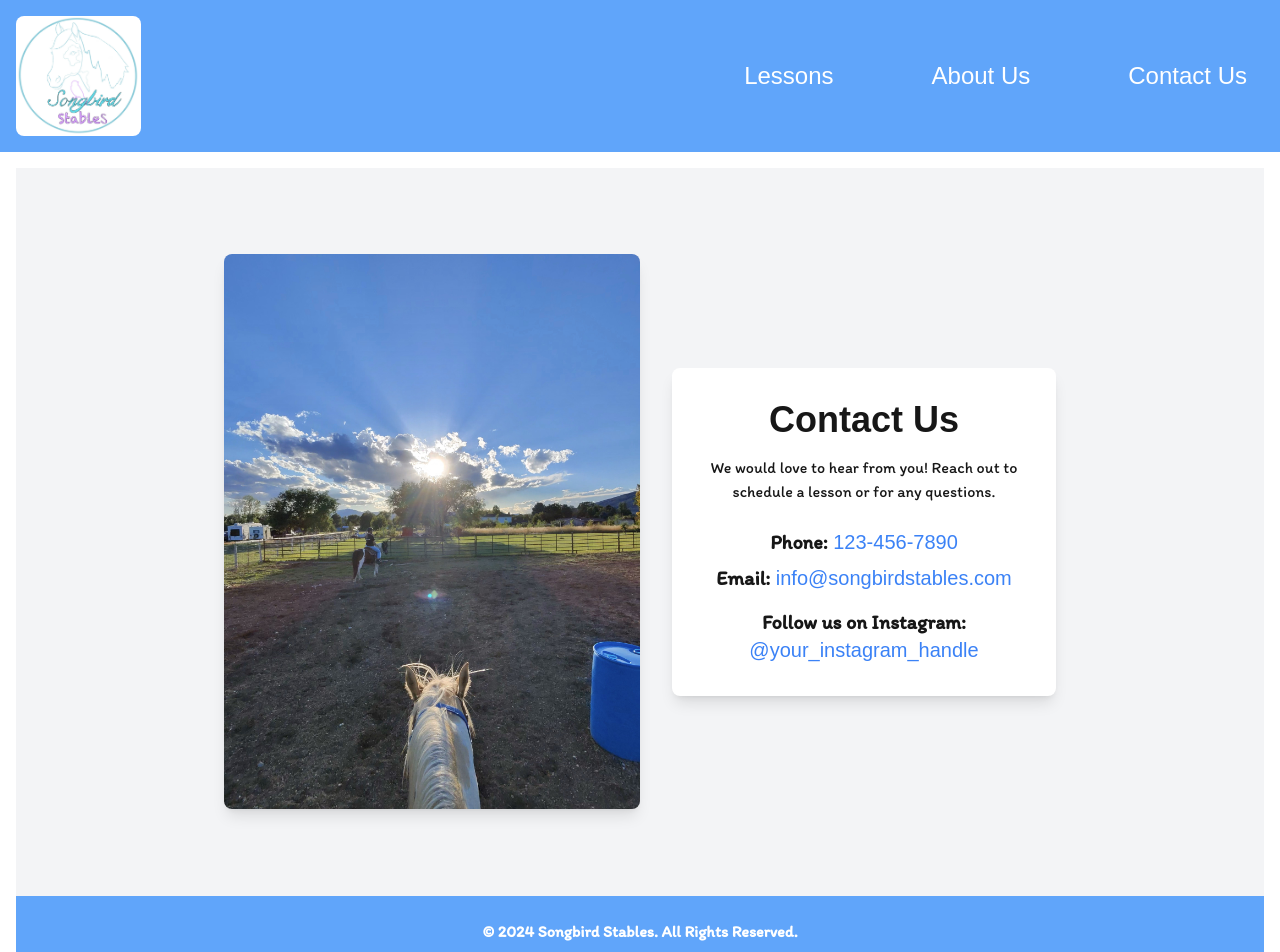
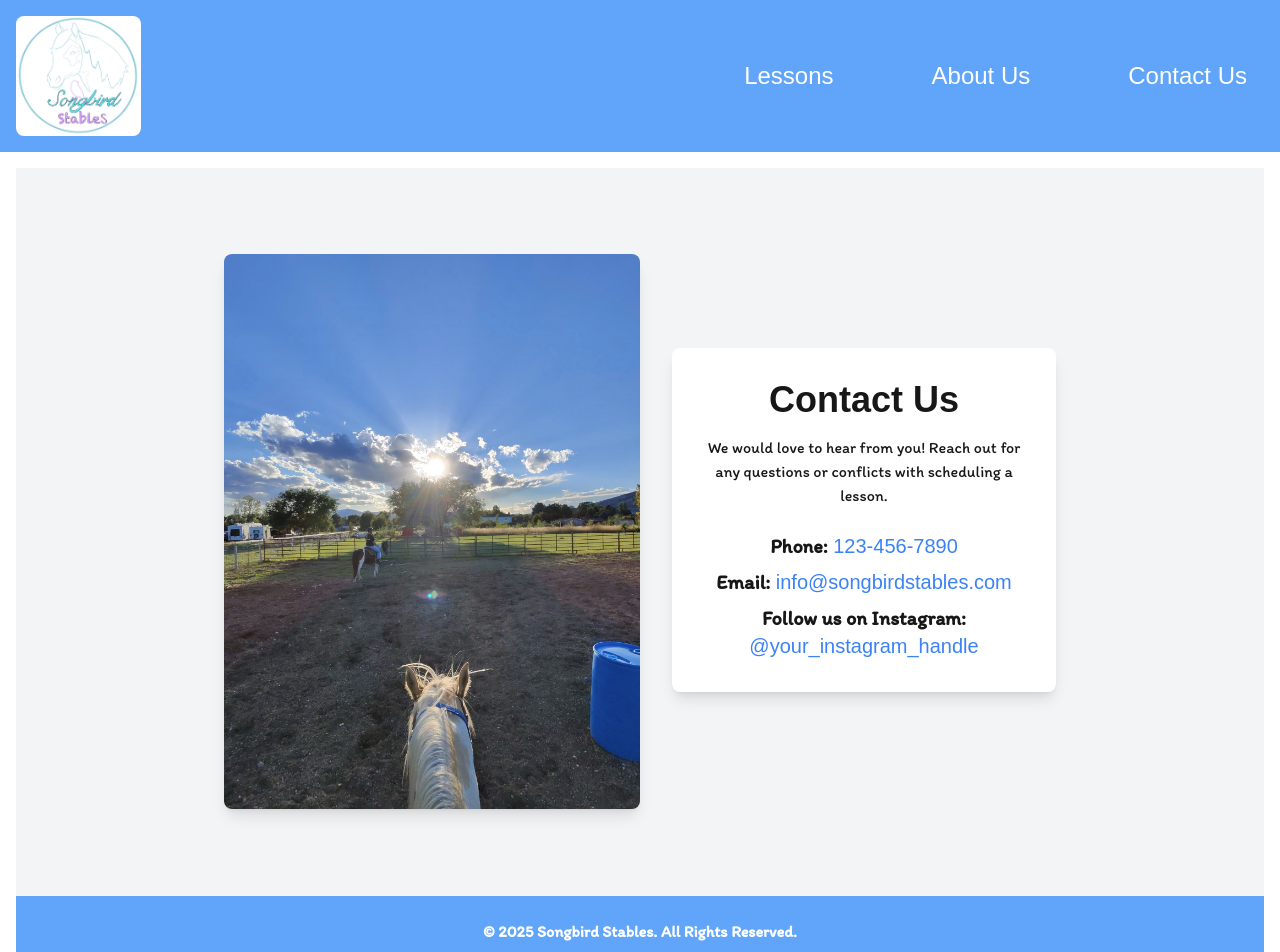
Before and after one commit to MacPerkins/SongbirdStables.github.io, a Next.js app in the folder songbirdstables-site/: page /contact in a window 1280 px wide. Shown: the top 952 px of the page. Built offline with nearby package versions, Linux system fonts and the light colour scheme; a web font is replaced by a local one.

Commit message:
added calendly app in lessons page

```diff
--- a/songbirdstables-site/src/app/about/page.tsx
+++ b/songbirdstables-site/src/app/about/page.tsx
@@ -40,7 +40,7 @@ export default function AboutUsPage() {
         <div className="bg-white p-6 rounded-lg shadow-lg max-w-sm text-center">
           <h2 className={`${birthstone.variable} text-2xl font-bold mb-4`}>Why Choose Us</h2>
           <p className={`${itim.variable}`}>
-          At Songbird Stables, we are all a family. As a small but growing business, class sizes are smaller, granting me more time to get to know each individual student, flexibility for time and makeup lessons. Students also are granted more time to be around the animals and help around the arena.
+          At Songbird Stables, we are all a family. As a small but growing business, class sizes are smaller, granting more time for me to get to know each individual student and adds flexibility for your schedule. Students also are granted more time to be around the animals and help around the arena.
           </p>
         </div>
       </section>
--- a/songbirdstables-site/src/app/components/footer.tsx
+++ b/songbirdstables-site/src/app/components/footer.tsx
@@ -5,7 +5,7 @@ export default function Footer() {
     <footer className="bg-blue-400 text-white py-6">
       <div className="container mx-auto text-center">
         <p className={`${birthstone.variable} font-bold`}>
-          &copy; 2024 Songbird Stables. All Rights Reserved.
+          &copy; 2025 Songbird Stables. All Rights Reserved.
         </p>
       </div>
     </footer>
--- a/songbirdstables-site/src/app/contact/page.tsx
+++ b/songbirdstables-site/src/app/contact/page.tsx
@@ -4,14 +4,16 @@ import Riding from "/src/public/images/riding-background.jpg";
 import Footer from "../components/footer";
 
 export default function ContactPage() {
+
+
     return (
-        <div className="min-h-screen flex flex-col bg-gray-100">
+        <section className="min-h-screen flex flex-col bg-gray-100">
+
             {/* Main Content Section */}
             <div className="flex-grow flex flex-col items-center justify-center">
 
                 {/* Contact Section */}
                 <div className="flex flex-col md:flex-row items-center justify-center w-full max-w-4xl mx-auto p-8">
-
                     {/* Horse Riding Image */}
                     <div className="flex-shrink-0 w-full md:w-1/2 mb-6 md:mb-0">
                         <Image
@@ -24,21 +26,21 @@ export default function ContactPage() {
                     </div>
 
                     {/* Contact Information Box */}
-                    <div className="bg-white p-8 rounded-lg shadow-lg text-center md:ml-8 w-full md:w-1/2 flex flex-col items-center">
+                    <div className="bg-white p-8 rounded-lg shadow-lg text-center mb-6 md:ml-8 w-full md:w-1/2 flex flex-col items-center">
                         <h2 className={`${birthstone.variable} text-4xl font-bold mb-4`}>Contact Us</h2>
                         <p className={`${itim.variable} mb-6`}>
-                            We would love to hear from you! Reach out to schedule a lesson or for any questions.
+                            We would love to hear from you! Reach out for any questions or conflicts with scheduling a lesson.
                         </p>
                         <div className="text-lg">
                             <p className="mb-2 text-xl font-semibold">
                                 Phone:
                                 <a href="tel:1234567890" className="font-normal text-blue-500 hover:underline"> 123-456-7890</a>
                             </p>
-                            <p className="text-xl font-semibold">
+                            <p className="mb-2 text-xl font-semibold">
                                 Email:
                                 <a href="mailto:info@songbirdstables.com" className="font-normal text-blue-500 hover:underline"> info@songbirdstables.com</a>
                             </p>
-                            <p className="text-xl mt-4 font-semibold">
+                            <p className="text-xl font-semibold">
                                 Follow us on Instagram:
                                 <a href="https://www.instagram.com/your_instagram_handle" target="_blank" rel="noopener noreferrer" className="font-normal text-blue-500 hover:underline"> @your_instagram_handle</a>
                             </p>
@@ -49,6 +51,6 @@ export default function ContactPage() {
 
             {/* Footer */}
             <Footer />
-        </div>
+        </section>
     );
 }
--- a/songbirdstables-site/src/app/layout.tsx
+++ b/songbirdstables-site/src/app/layout.tsx
@@ -58,13 +58,13 @@ export default function RootLayout({
                 Lessons
               </Link>
               <Link
-                className="text-white text-xl sm:text-2xl px-4 py-2 border border-transparent hover:border-white hover:shadow-lg transition duration-300 ease-in-out"
+                className="text-white text-4xl sm:text-2xl px-4 py-2 border border-transparent hover:border-white hover:shadow-lg transition duration-300 ease-in-out"
                 href="/about"
               >
                 About Us
               </Link>
               <Link
-                className="text-white text-xl sm:text-2xl px-4 py-2 border border-transparent hover:border-white hover:shadow-lg transition duration-300 ease-in-out"
+                className="text-white text-4xl sm:text-2xl px-4 py-2 border border-transparent hover:border-white hover:shadow-lg transition duration-300 ease-in-out"
                 href="/contact"
               >
                 Contact Us
--- a/songbirdstables-site/src/app/lessons/page.tsx
+++ b/songbirdstables-site/src/app/lessons/page.tsx
@@ -1,26 +1,21 @@
+"use client"
 import Footer from "../components/footer";
 
+import { useEffect } from "react";
+
 export default function Page() {
+  useEffect(() => {
+    const script = document.createElement("script");
+    script.src = "https://assets.calendly.com/assets/external/widget.js";
+    script.async = true;
+    document.body.appendChild(script);
+}, []);
     return (
       <div className="min-h-screen p-8 bg-gray-100">
         {/* Header */}
         <h2 className="text-5xl font-semibold text-center mb-8">Lessons</h2>
 
-        {/* Available Times Section */}
-        <section className="bg-white text-center p-6 rounded-lg shadow-md mb-8">
-          <h3 className="text-3xl font-semibold mb-4">Available Times</h3>
-          <ul className="space-y-2 text-lg">
-            <li><span className="font-bold">Monday - Friday: </span>9:00 AM - 12:00 PM, 1:00 PM - 5:00 PM</li>
-            <li><span className="font-bold">Saturday: </span>10:00 AM - 2:00 PM</li>
-          </ul>
-        </section>
-
-        {/* Dates for Lessons Section */}
-        <section className="bg-white text-center p-6 rounded-lg shadow-md mb-8">
-          <h3 className="text-3xl font-semibold mb-4">Lesson Dates</h3>
-          <p className="text-lg">Lessons run from March through October each year.</p>
-        </section>
-
+        <div className="flex flex-col md:flex-row items-center justify-center w-full max-w-4xl mx-auto p-8">
         {/* Pricing Section */}
           <section className="bg-white text-center p-6 rounded-lg shadow-md mb-8">
             <h3 className="text-3xl font-semibold mb-4">Pricing</h3>
@@ -29,6 +24,13 @@ export default function Page() {
               <li>Private Lesson: $45/hour</li>
             </ul>
           </section>
+
+          {/* Calendly Scheduling App */}
+          <div className="calendly-inline-widget bg-white p-8 rounded-lg shadow-lg text-center md:ml-8 w-full md:w-1/2 flex flex-col items-center" data-url="https://calendly.com/songbird-stables-equestrian" style={{ minWidth: '320px', height: '500px' }}></div>
+
+        </div>
+
+
         <Footer/>
       </div>
     );
--- a/songbirdstables-site/src/app/page.tsx
+++ b/songbirdstables-site/src/app/page.tsx
@@ -1,10 +1,10 @@
 "use client";
 
 import { useState } from "react";
-import Image from "next/image";
+import Image, { StaticImageData } from "next/image";
 import { birthstone, itim } from "./fonts/fonts";
 import Footer from "./components/footer";
-import { Metadata } from "next";
+// import { Metadata } from "next";
 import Zoe from "/src/public/images/zoe.jpg";
 import Caspian from "/src/public/images/caspian.jpg";
 import Dawn from "/src/public/images/dawn.jpg";
@@ -18,10 +18,10 @@ import Hero from "/src/public/images/hero-image.jpg";
 export default function Home() {
   // State to manage modal visibility and image details
   const [isModalOpen, setModalOpen] = useState(false);
-  const [modalImage, setModalImage] = useState<string | null>(null);
+  const [modalImage, setModalImage] = useState<StaticImageData | null>(null);
 
   // Function to open modal and set image
-  const openModal = (image: string) => {
+  const openModal = (image: StaticImageData) => {
     setModalImage(image);
     setModalOpen(true);
   };
```
Also changed, not shown: 1 other file (tests, documents, lock files or other folders). Lines whose indentation alone changed are shown as unchanged.
